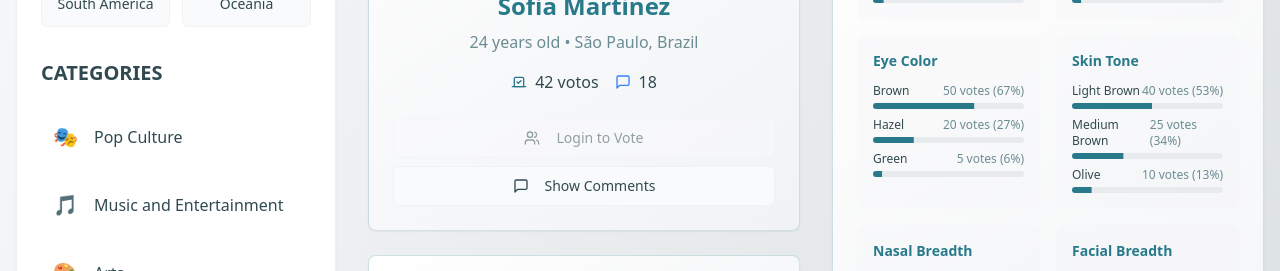
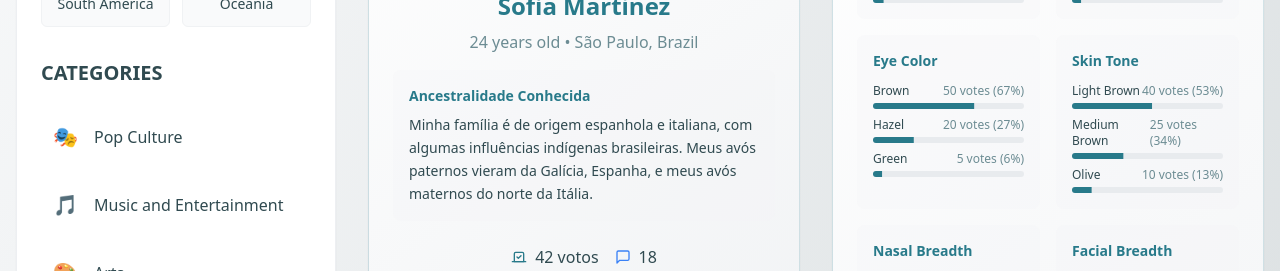
Before and after one commit to carlosleonnard/fisionomia-social-hub, a React (Vite) app: page /profile/1 in a window 1280 px wide. Shown: the part 373-644 px from the top of the page. Built offline with nearby package versions, Linux system fonts and the light colour scheme.

Commit message:
Add profile description section
Add a section for a brief profile description where users can mention their known ancestry.
-edited src/pages/ProfileDetail.tsx

```diff
--- a/src/pages/ProfileDetail.tsx
+++ b/src/pages/ProfileDetail.tsx
@@ -34,6 +34,7 @@ interface Profile {
   name: string;
   age: number;
   location: string;
+  description: string;
   frontImage: string;
   sideImage: string;
   phenotype: string;
@@ -58,6 +59,7 @@ const mockProfiles: Profile[] = [
     name: "Sofia Martinez",
     age: 24,
     location: "São Paulo, Brazil",
+    description: "Minha família é de origem espanhola e italiana, com algumas influências indígenas brasileiras. Meus avós paternos vieram da Galícia, Espanha, e meus avós maternos do norte da Itália.",
     frontImage: "https://images.unsplash.com/photo-1494790108755-2616b612b786?w=400&h=400&fit=crop&crop=face",
     sideImage: "https://images.unsplash.com/photo-1507003211169-0a1dd7228f2d?w=400&h=400&fit=crop&crop=face",
     phenotype: "Mediterranean",
@@ -243,6 +245,14 @@ export default function ProfileDetail() {
                         {profile.age} years old • {profile.location}
                       </p>
 
+                      {/* Ancestry Description */}
+                      <div className="mb-6 p-4 bg-muted/30 rounded-lg text-left">
+                        <h3 className="text-sm font-semibold text-phindex-teal mb-2">Ancestralidade Conhecida</h3>
+                        <p className="text-sm text-foreground leading-relaxed">
+                          {profile.description}
+                        </p>
+                      </div>
+
                       <div className="flex justify-center gap-4 mb-6">
                         <div className="flex items-center gap-2">
                           <Vote className="h-4 w-4 text-phindex-teal" />
```
